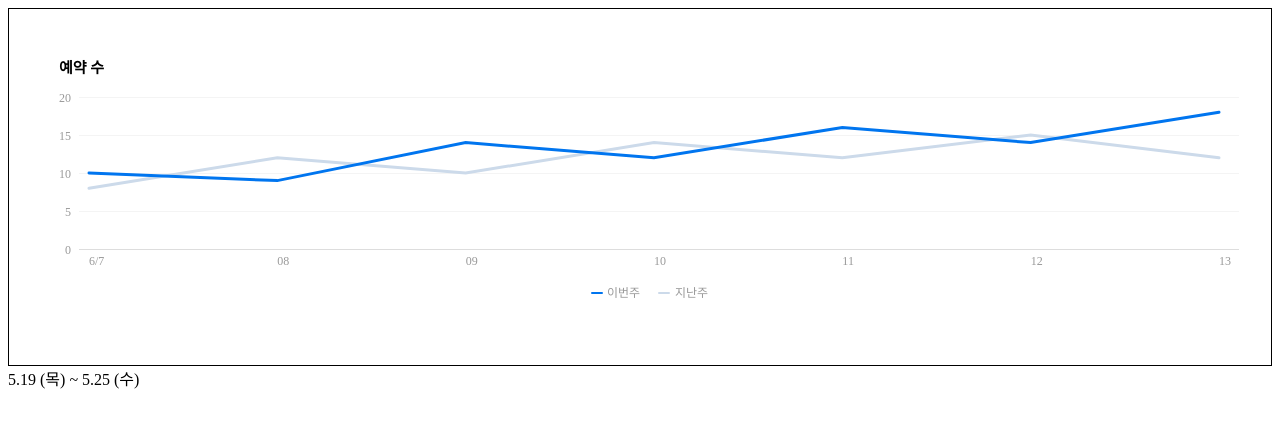
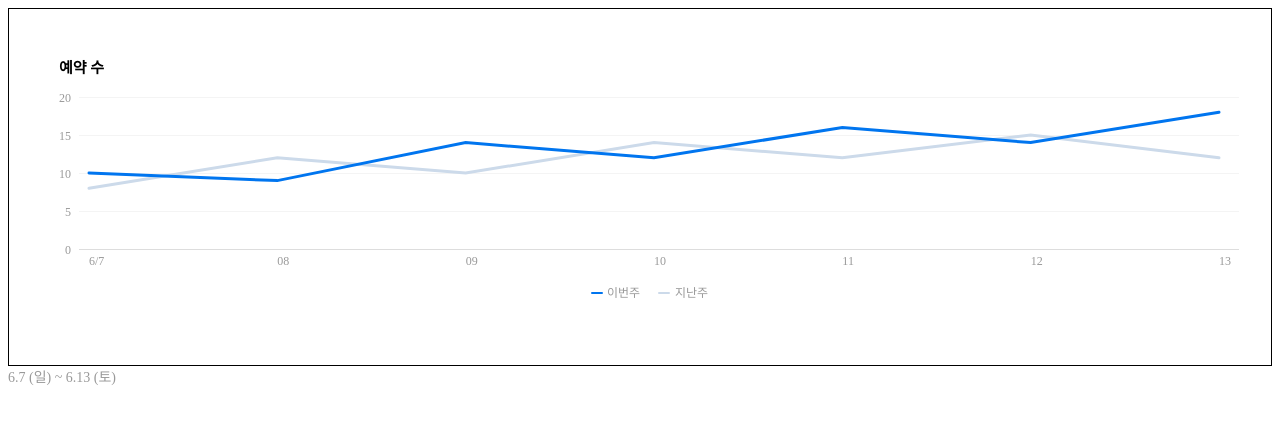
Before and after one commit to mujaen/react-query-apollo, a React app: page / in a window 1280 px wide. Shown: the top 428 px of the page. Built offline with nearby package versions, Linux system fonts and the light colour scheme.

Commit message:
feat: Display Weekly Component 추가

```diff
--- a/src/components/DisplayWeek/index.tsx
+++ b/src/components/DisplayWeek/index.tsx
@@ -1,8 +1,10 @@
 import React from 'react';
 import styled from 'styled-components';
+import { formatDateAtom } from 'utils/filters';
 
 interface DisplayWeekDataProps {
-  date: string;
+  date?: string;
+  value?: number;
 }
 
 interface DisplayWeekProps {
@@ -10,18 +12,18 @@ interface DisplayWeekProps {
 }
 
 const WeekRangeText = styled.div`
-
+  color: #999;
+  font-size: 14px;
+  font-weight: 500;
 `
 
 function DisplayWeek ({data}: DisplayWeekProps) {
 
-  const formatDate = (): string => {
-    return '12';
-  }
+  const thisWeekData = data.slice(0, 7).reverse();
 
   return (
     <>
-      <WeekRangeText>{formatDate}5.19 (목) ~ 5.25 (수)</WeekRangeText>
+      <WeekRangeText>{formatDateAtom(thisWeekData[0].date, 'weekly')} ~ {formatDateAtom(thisWeekData[6].date, 'weekly')}</WeekRangeText>
     </>
   )
 }
--- a/src/pages/HomePage/index.tsx
+++ b/src/pages/HomePage/index.tsx
@@ -66,7 +66,7 @@ const HomePage: React.FC = ({}) => {
   return (
     <>
       <LineChart data={trends} width={contentWidth} title='예약 수' />
-      <DisplayWeek />
+      <DisplayWeek data={trends} />
     </>
   );
 };
--- /dev/null
+++ b/src/utils/filters.ts
@@ -0,0 +1,36 @@
+import format from 'date-fns/format'
+import parseISO from 'date-fns/parseISO'
+import getHours from 'date-fns/getHours'
+import getDay from 'date-fns/getDay';
+
+/**
+ * 날짜를 단위별로 받아 문자열로 반환합니다.
+ * unit 생략 시 '오후 12:59' 형태로 출력됩니다.
+ * @param date
+ * @param unit
+ */
+export const formatDateAtom = (date?: string, unit?: string): string => {
+  const fnsDate = parseISO(date || '')
+  const week = ['일', '월', '화', '수', '목', '금', '토']
+
+  switch (unit) {
+    case 'week':
+      return week[getDay(fnsDate)]
+    case 'weekly':
+      return `${format(fnsDate, 'M.d')} (${week[getDay(fnsDate)]})`
+    case 'year':
+      return format(fnsDate, 'yyyy')
+    case 'month':
+      return format(fnsDate, 'MM')
+    case 'day':
+      return format(fnsDate, 'dd')
+    case 'hour':
+      return format(fnsDate, 'HH')
+    case 'minute':
+      return format(fnsDate, 'mm')
+    case 'meridiem':
+      return Number(getHours(fnsDate)) < 12 ? '오전' : '오후'
+    default:
+      return `${Number(getHours(fnsDate)) < 12 ? '오전' : '오후'} ${format(fnsDate, 'HH:mm')}`
+  }
+}
```
